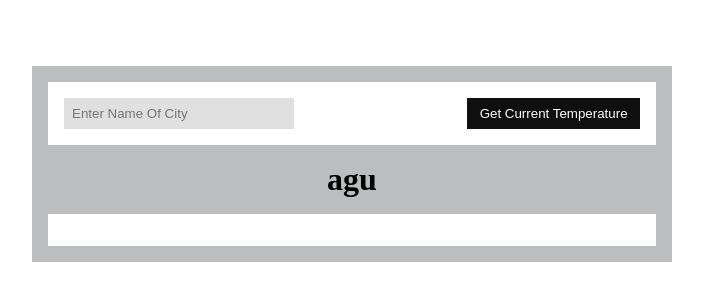
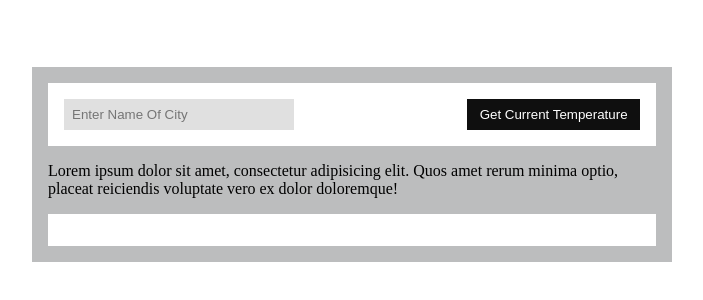
Before and after one commit to MagnusJnr/Version-Control, a plain HTML site: page index.html in a window 1280 px wide. Shown: the part 116-416 px from the top of the page, without its empty margins (288-991 px from the left). Drawn offline with Linux system fonts and the light colour scheme.

Commit message:
lorem commit

```diff
--- a/index.html
+++ b/index.html
@@ -16,7 +16,7 @@
             <button type="submit">Get Current Temperature</button>
         </form>
 
-        <h1>agu</h1>
+        <p>Lorem ipsum dolor sit amet, consectetur adipisicing elit. Quos amet rerum minima optio, placeat reiciendis voluptate vero ex dolor doloremque!</p>
 
         <div class="display-body" id="display-body">
             <!-- <div class="city-name">
```
